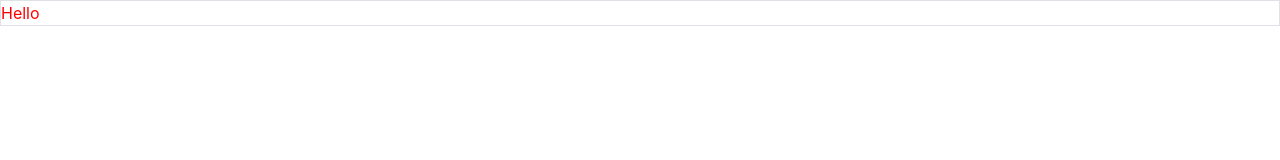
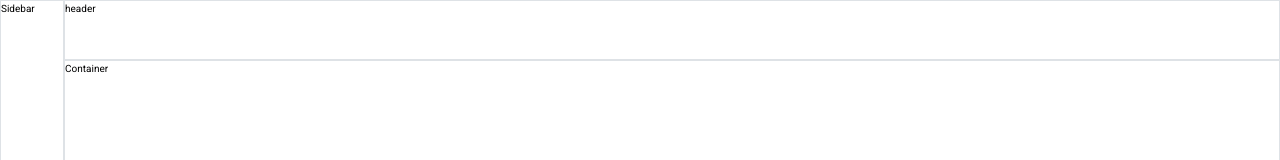
Before and after one commit to sauravgupta2800/frontendtoolkit-frontend, a React (Create React App) app: page / in a window 1280 px wide. Shown: the top 160 px of the page. Built offline with nearby package versions, Linux system fonts and the light colour scheme.

Commit message:
layout classes added

```diff
--- a/src/App.js
+++ b/src/App.js
@@ -1,5 +1,11 @@
+import MainLayout from "./Components/Layout/MainLayout";
+
 function App() {
-  return <div class="app border border-1">Hello</div>;
+  return (
+    <div className="ft-app">
+      <MainLayout />
+    </div>
+  );
 }
 
 export default App;
--- /dev/null
+++ b/src/Components/Layout/MainLayout.js
@@ -0,0 +1,13 @@
+import React, { useState, useEffect } from "react";
+
+const MainLayout = () => {
+  return (
+    <div className="ft-main-layout">
+      <div className="ft-main-layout__header border">header</div>
+      <div className="ft-main-layout__sidebar border">Sidebar</div>
+      <div className="ft-main-layout__container border">Container</div>
+    </div>
+  );
+};
+
+export default MainLayout;
--- /dev/null
+++ b/src/assets/styles/abstracts/_variables.scss
@@ -0,0 +1,3 @@
+$base-font-size: 10px;
+$base-font-color: black;
+$base-bg-color: white;
--- /dev/null
+++ b/src/assets/styles/base/_base.scss
@@ -0,0 +1,36 @@
+*,
+*::before,
+*::after {
+  box-sizing: border-box;
+  border: 0 solid black;
+}
+
+@import url("https://fonts.googleapis.com/css?family=Roboto&display=swap");
+@import url("https://fonts.googleapis.com/css?family=Open+Sans:300,400,600,700&display=swap");
+
+html {
+  font-family: Roboto, "Open Sans", sans-serif;
+  -webkit-text-size-adjust: 100%;
+  -webkit-tap-highlight-color: rgba(0, 0, 0, 0);
+  font-size: $base-font-size;
+}
+
+body {
+  margin: 0;
+  padding: 0;
+  font-family: Roboto, "Open Sans", sans-serif;
+  font-weight: 400;
+  color: $base-font-color;
+  text-align: left;
+  background-color: $base-bg-color;
+}
+
+ul,
+ol {
+  margin: 0;
+}
+
+p {
+  margin: 0;
+  padding: 0;
+}
--- a/src/assets/styles/component/_app.scss
+++ b/src/assets/styles/component/_app.scss
@@ -1,3 +1,6 @@
-.app {
-  color: red;
+.ft-app {
+  position: relative;
+  height: 100%;
+  width: 100%;
+  overflow: hidden;
 }
--- /dev/null
+++ b/src/assets/styles/component/_main-layout.scss
@@ -0,0 +1,23 @@
+.ft-main-layout {
+  width: 100%;
+  height: 100%;
+  display: grid;
+  grid-template-columns: 6.4rem auto;
+  grid-template-rows: 6rem auto;
+
+  &__header {
+    grid-column: 2 / span 1;
+    grid-row: 1 / span 1;
+  }
+  &__sidebar {
+    grid-column: 1 / span 1;
+    grid-row: 1 / span 2;
+  }
+  &__container {
+    grid-column: 2 / span 1;
+    grid-row: 2 / span 1;
+    overflow-x: hidden;
+    overflow-y: hidden;
+    height: calc(100vh - 6rem);
+  }
+}
--- a/src/assets/styles/main.scss
+++ b/src/assets/styles/main.scss
@@ -1 +1,6 @@
+@import "./abstracts//variables";
+
+@import "./base//base";
+
 @import "./component/app";
+@import "./component/main-layout";
--- a/src/index.css
+++ /dev/null
@@ -1,13 +0,0 @@
-body {
-  margin: 0;
-  font-family: -apple-system, BlinkMacSystemFont, 'Segoe UI', 'Roboto', 'Oxygen',
-    'Ubuntu', 'Cantarell', 'Fira Sans', 'Droid Sans', 'Helvetica Neue',
-    sans-serif;
-  -webkit-font-smoothing: antialiased;
-  -moz-osx-font-smoothing: grayscale;
-}
-
-code {
-  font-family: source-code-pro, Menlo, Monaco, Consolas, 'Courier New',
-    monospace;
-}
--- a/src/index.js
+++ b/src/index.js
@@ -4,8 +4,8 @@ import ReactDOM from "react-dom";
 import App from "./App";
 
 import "bootstrap/dist/css/bootstrap.css";
-import "./index.css";
 import "./assets/styles/main.scss";
+
 ReactDOM.render(
   <React.StrictMode>
     <App />
```
